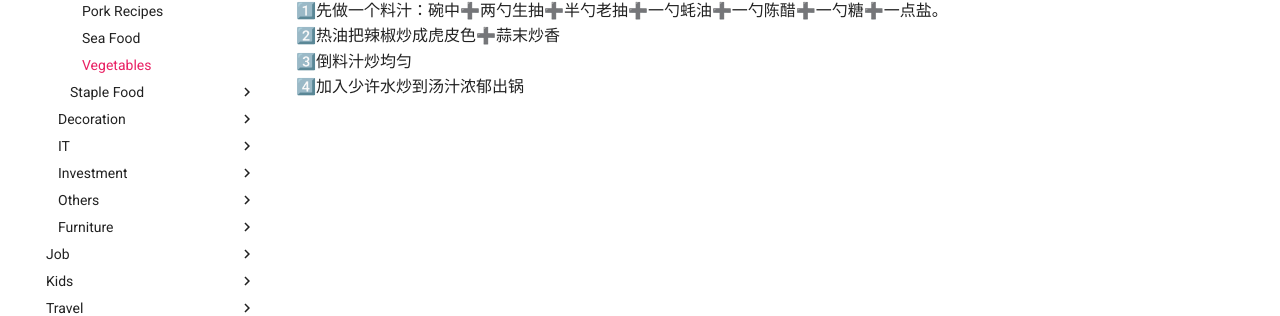
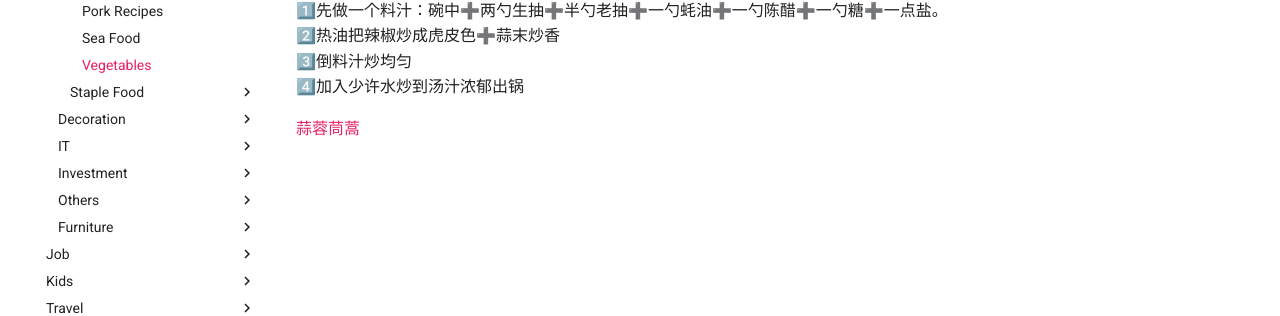
Before and after one commit to macsymgit/obsidian, an MkDocs documentation site: the page built from docs/Home/Cooking/Dishes/Vegetables.md, in a window 1280 px wide. Shown: the part 342-658 px from the top of the page. Built offline with MkDocs 1.6.1 and Material for MkDocs 9.7.7, drawn with Linux system fonts in a browser that asks for light colours.

Commit message:
vault backup: 2023-09-07 18:56:54

```diff
--- a/docs/Home/Cooking/Dishes/Vegetables.md
+++ b/docs/Home/Cooking/Dishes/Vegetables.md
@@ -12,3 +12,5 @@
 2️⃣热油把辣椒炒成虎皮色➕蒜末炒香
 3️⃣倒料汁炒均匀
 4️⃣加入少许水炒到汤汁浓郁出锅
+
+[蒜蓉茼蒿](https://www.youtube.com/watch?v=PjyKzG27wow)
```
Also changed, not shown: 1 other file.
